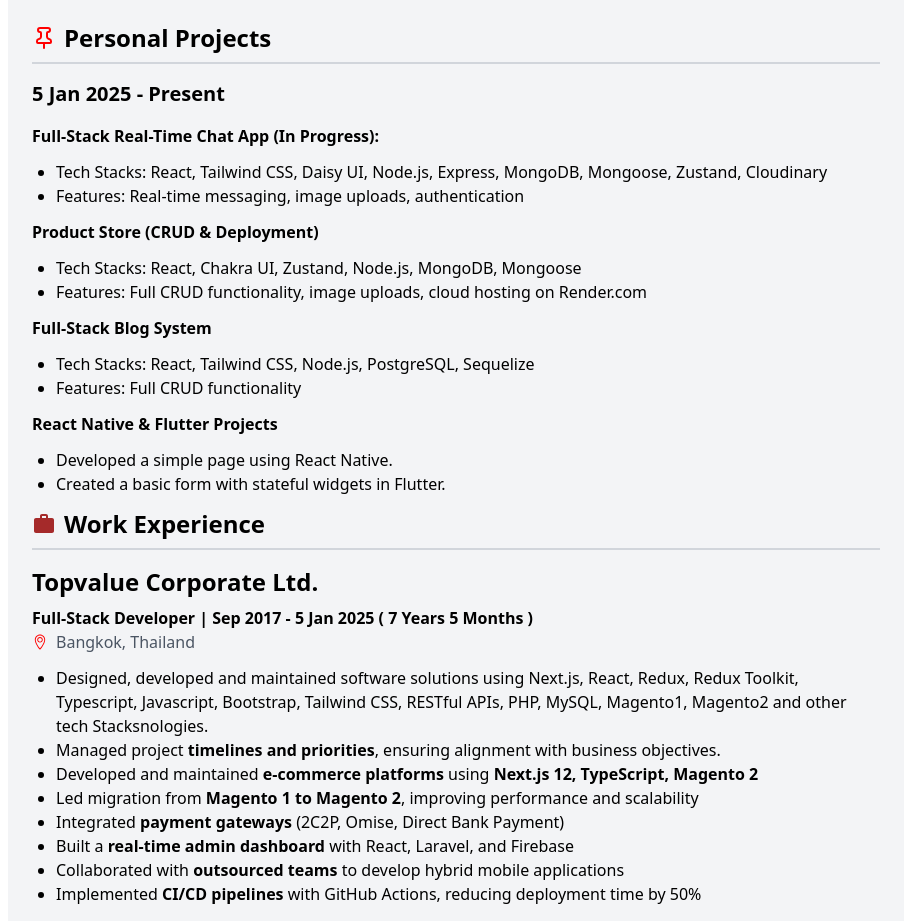
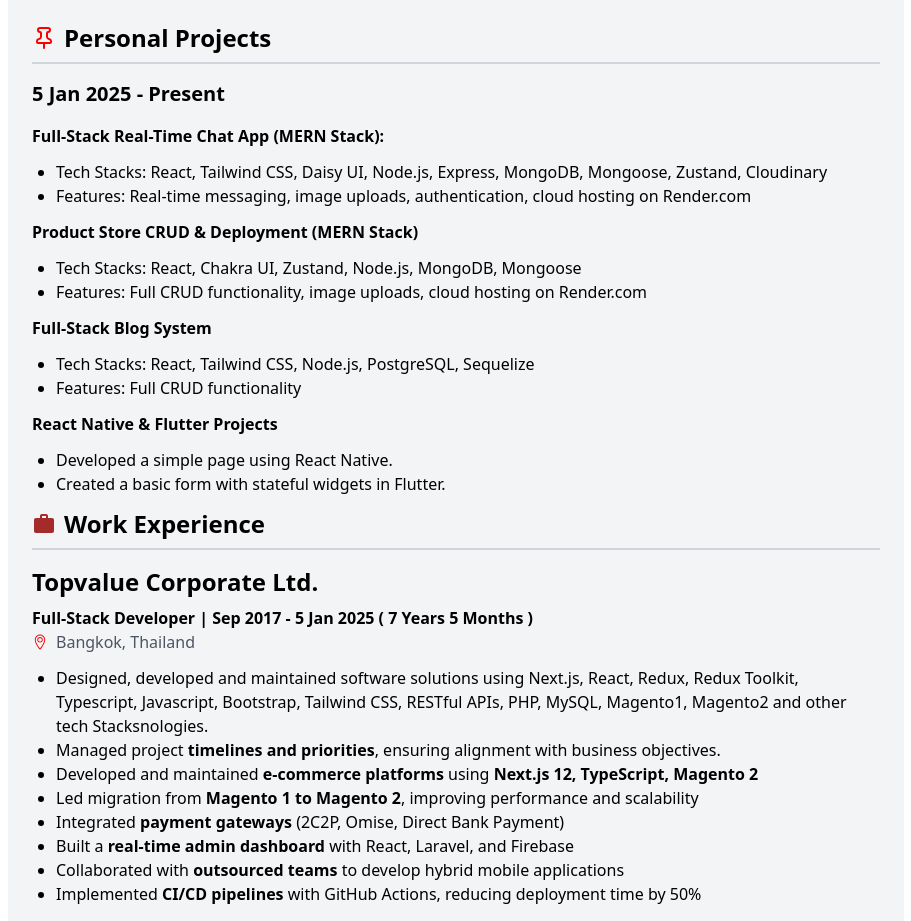
Before and after one commit to oopbest/my-resume, a React (Vite) app: page / in a window 1280 px wide. Shown: the part 800-1721 px from the top of the page, without its empty margins (184-1095 px from the left). Built offline with nearby package versions, Linux system fonts and the light colour scheme.

Commit message:
update v.1.0.3

```diff
--- a/src/components/PersonalProject.jsx
+++ b/src/components/PersonalProject.jsx
@@ -8,17 +8,20 @@
         <Pin color="red" /> Personal Projects
       </h2>
       <h2 className="font-bold py-4 text-xl">5 Jan 2025 - Present</h2>
-      <h3 className="font-bold">
-        Full-Stack Real-Time Chat App (In Progress):
-      </h3>
+      <h3 className="font-bold">Full-Stack Real-Time Chat App (MERN Stack):</h3>
       <ul className="list-disc ml-6 my-3">
         <li>
           Tech Stacks: React, Tailwind CSS, Daisy UI, Node.js, Express, MongoDB,
           Mongoose, Zustand, Cloudinary
         </li>
-        <li>Features: Real-time messaging, image uploads, authentication</li>
+        <li>
+          Features: Real-time messaging, image uploads, authentication, cloud
+          hosting on Render.com
+        </li>
       </ul>
-      <h3 className="font-bold">Product Store (CRUD & Deployment)</h3>
+      <h3 className="font-bold">
+        Product Store CRUD & Deployment (MERN Stack)
+      </h3>
       <ul className="list-disc ml-6 my-3">
         <li>
           Tech Stacks: React, Chakra UI, Zustand, Node.js, MongoDB, Mongoose
```
